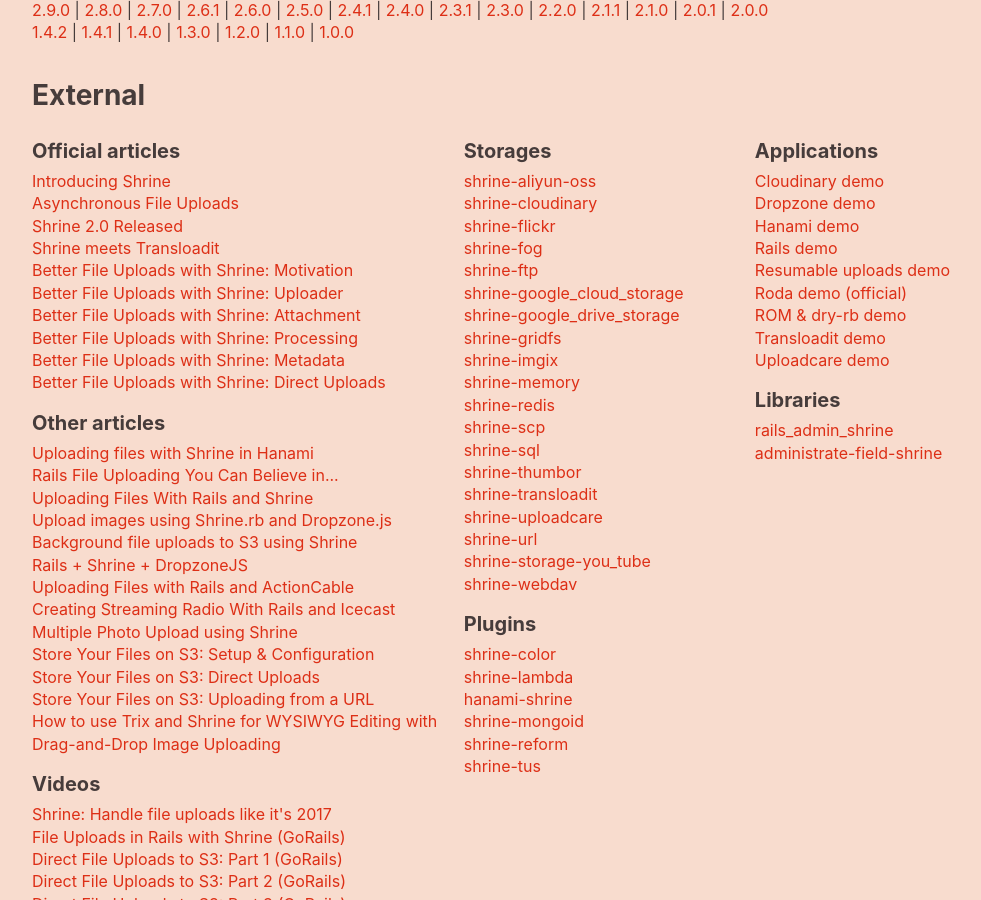
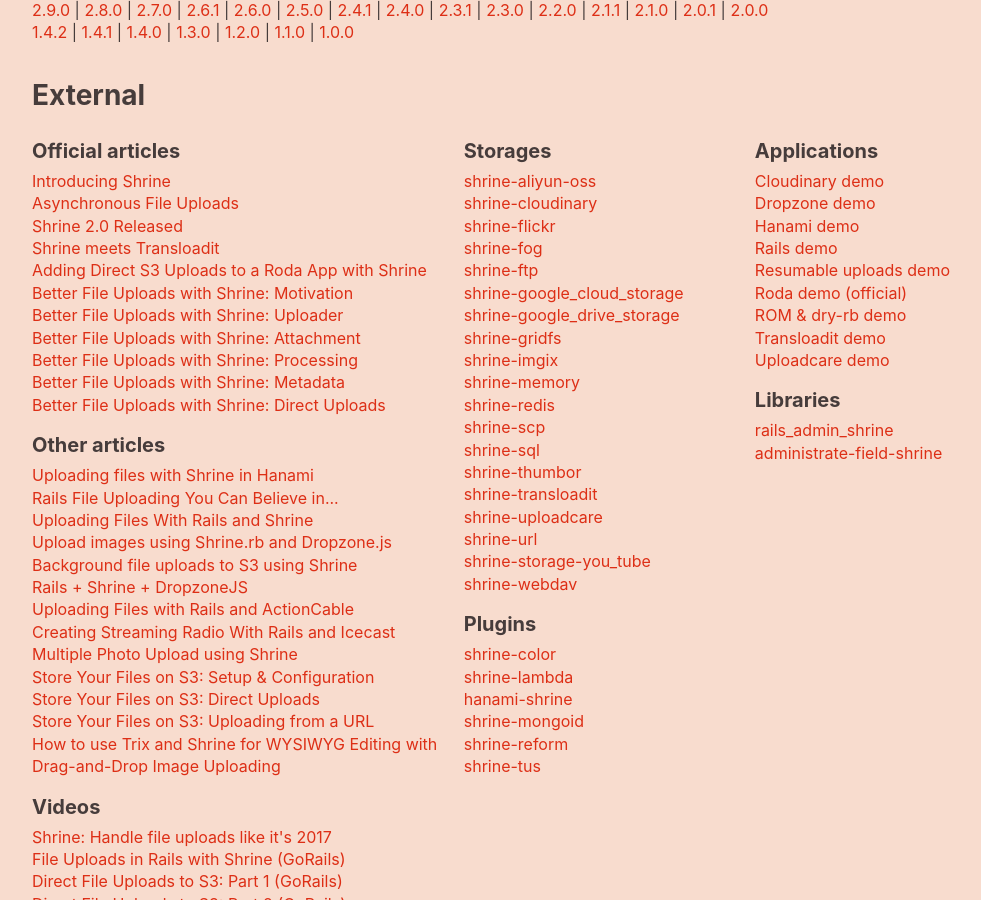
Before and after one commit to avinashcodeer/Romenics, a Jekyll site: the page built from www/index.html, in a window 1280 px wide and 900 px high, scrolled down 1951 px. Shown: the whole window, without its empty margins (106-1087 px from the left). Built offline with Jekyll 4.4.1, drawn with Linux system fonts in a browser that asks for light colours; emoji names are drawn with the system emoji font.

Commit message:
Link to walkthrough for adding direct S3 uploads to a Roda app

```diff
--- a/www/_data/external.yml
+++ b/www/_data/external.yml
@@ -14,6 +14,9 @@
       -
         name: Shrine meets Transloadit
         url: https://twin.github.io/shrine-meets-transloadit/
+      -
+        name: Adding Direct S3 Uploads to a Roda App with Shrine
+        url: https://gist.github.com/janko-m/9aea154d72eb85b1fbfa16e1d77946e5#file-walkthrough-md
       -
         name: "Better File Uploads with Shrine: Motivation"
         url: https://twin.github.io/better-file-uploads-with-shrine-motivation/
```
